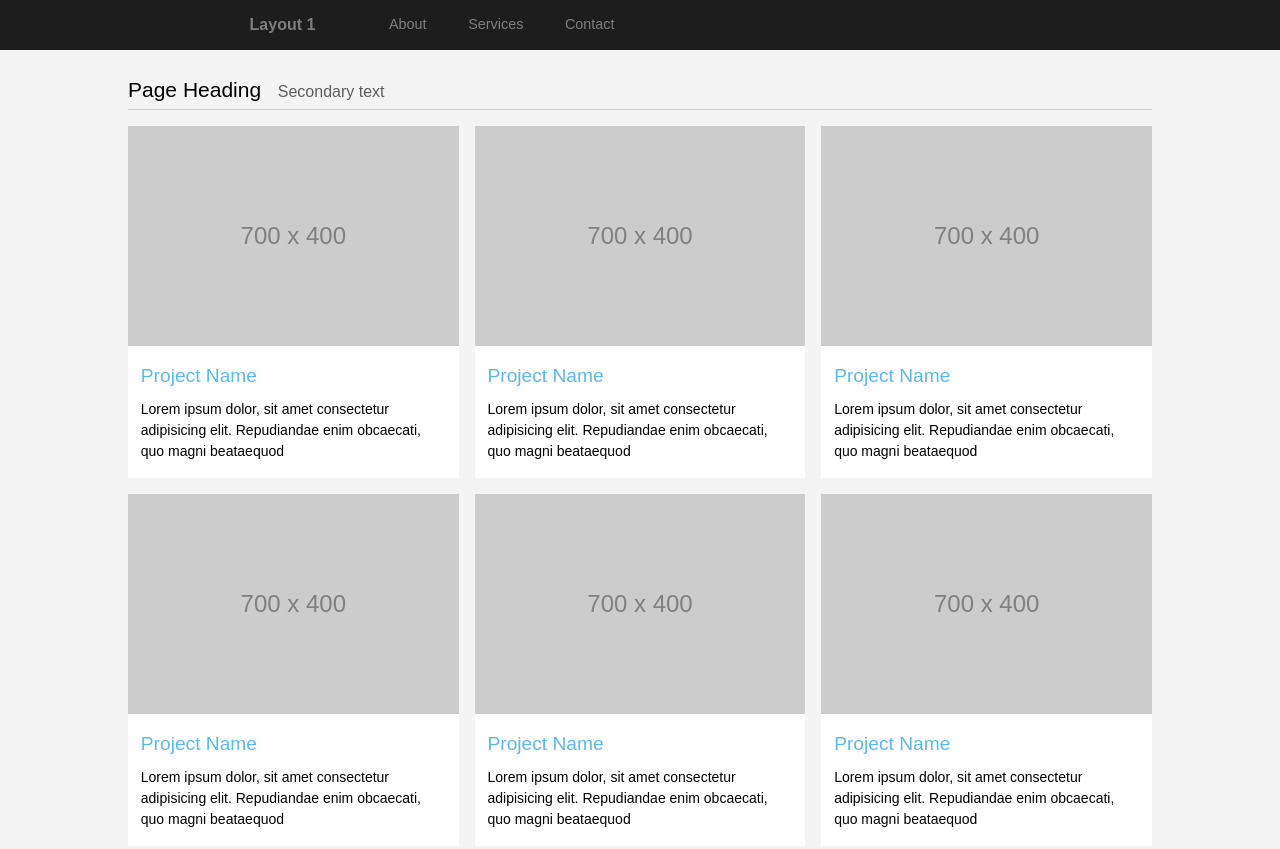
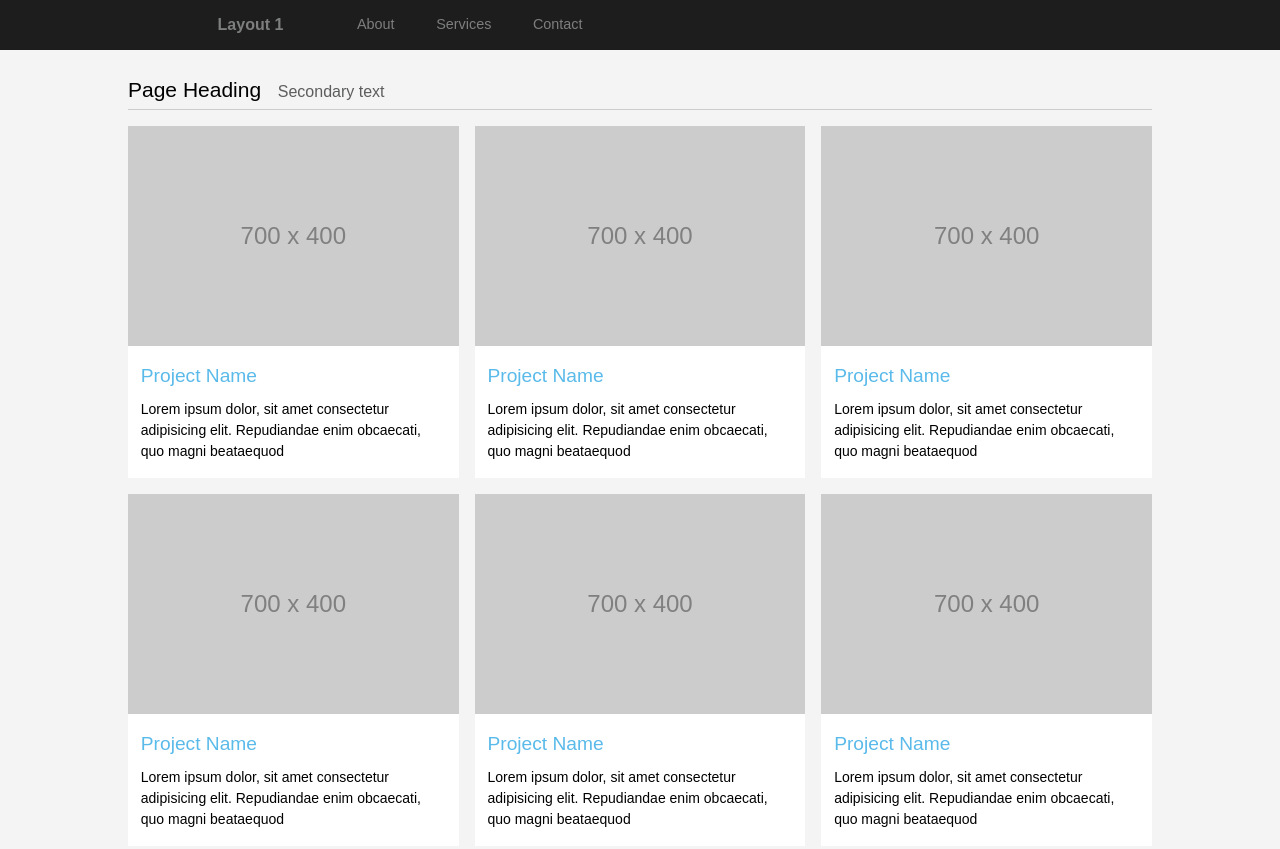
Before and after one commit to manish1034/firstpage, a plain HTML site: page index.html in a window 1280 px wide. Shown: the top 849 px of the page. Drawn offline with Linux system fonts and the light colour scheme.

Commit message:
some style

```diff
--- a/styles.css
+++ b/styles.css
@@ -223,7 +223,7 @@
 
 @media (min-width: 1200px) {
     .headlogo {
-        margin-left: 14rem;
+        margin-left: 12rem;
     }
 }
 
```
